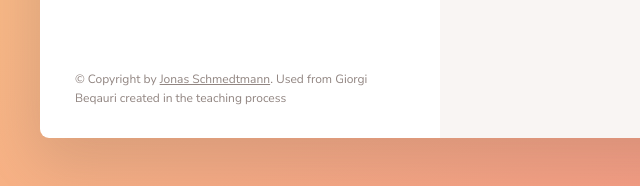
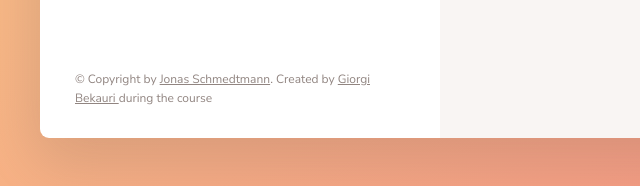
Before and after one commit to bekauridev/forkify, a website built with Parcel: page index.html in a window 1280 px wide. Shown: the part 1083-1269 px from the top of the page, 0-640 px from the left. Built offline with nearby package versions, Linux system fonts and the light colour scheme.

Commit message:
Copyright changes

```diff
--- a/index.html
+++ b/index.html
@@ -130,7 +130,15 @@
             target="_blank"
             href="https://twitter.com/jonasschmedtman"
             >Jonas Schmedtmann</a
-          >. Used from Giorgi Beqauri created in the teaching process
+          >. Created by
+          <a
+            class="twitter-link"
+            target="_blank"
+            href="https://twitter.com/giorgibeqauri15"
+          >
+            Giorgi Bekauri
+          </a>
+          during the course
         </p>
       </div>
 
```
